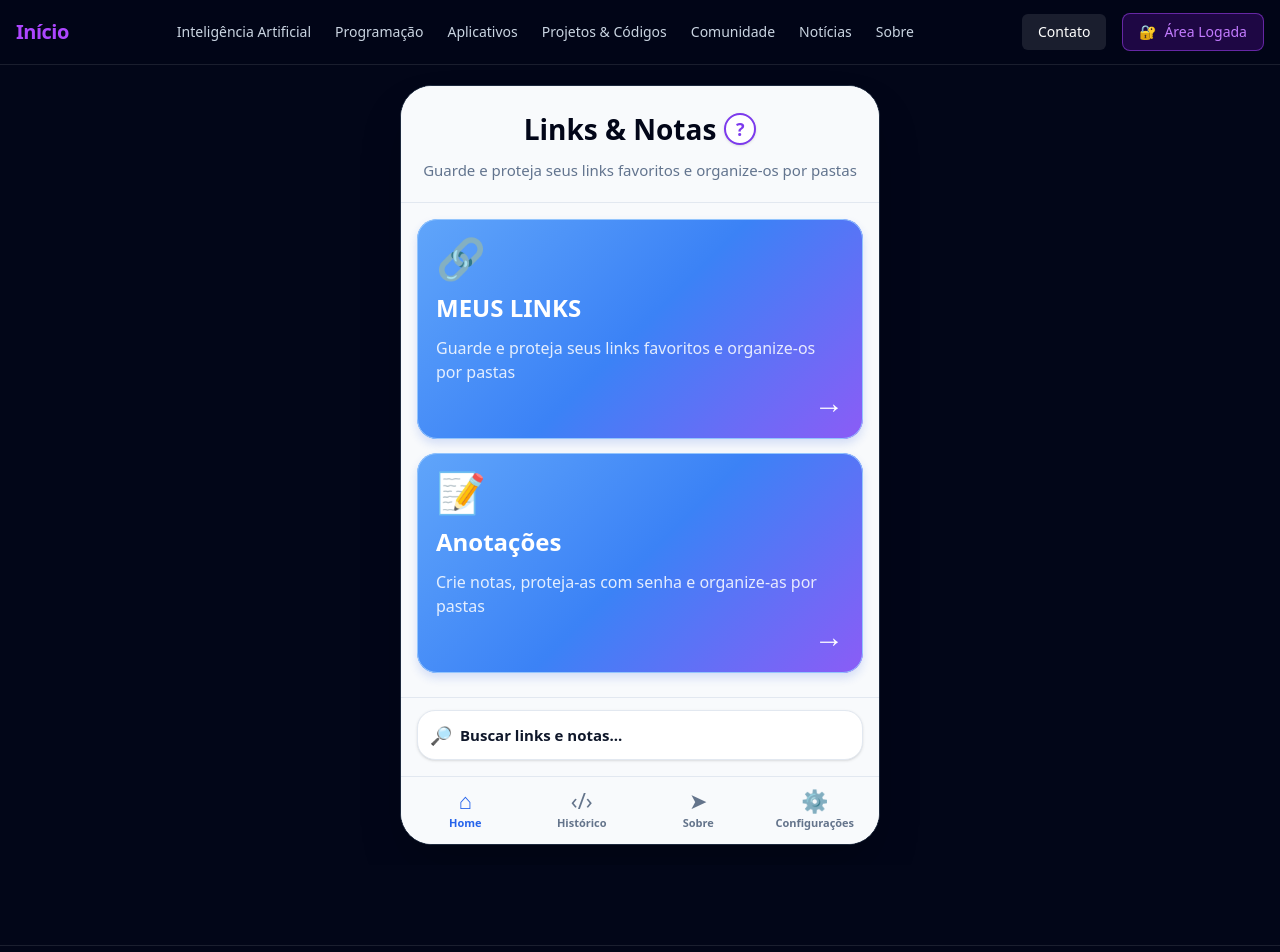
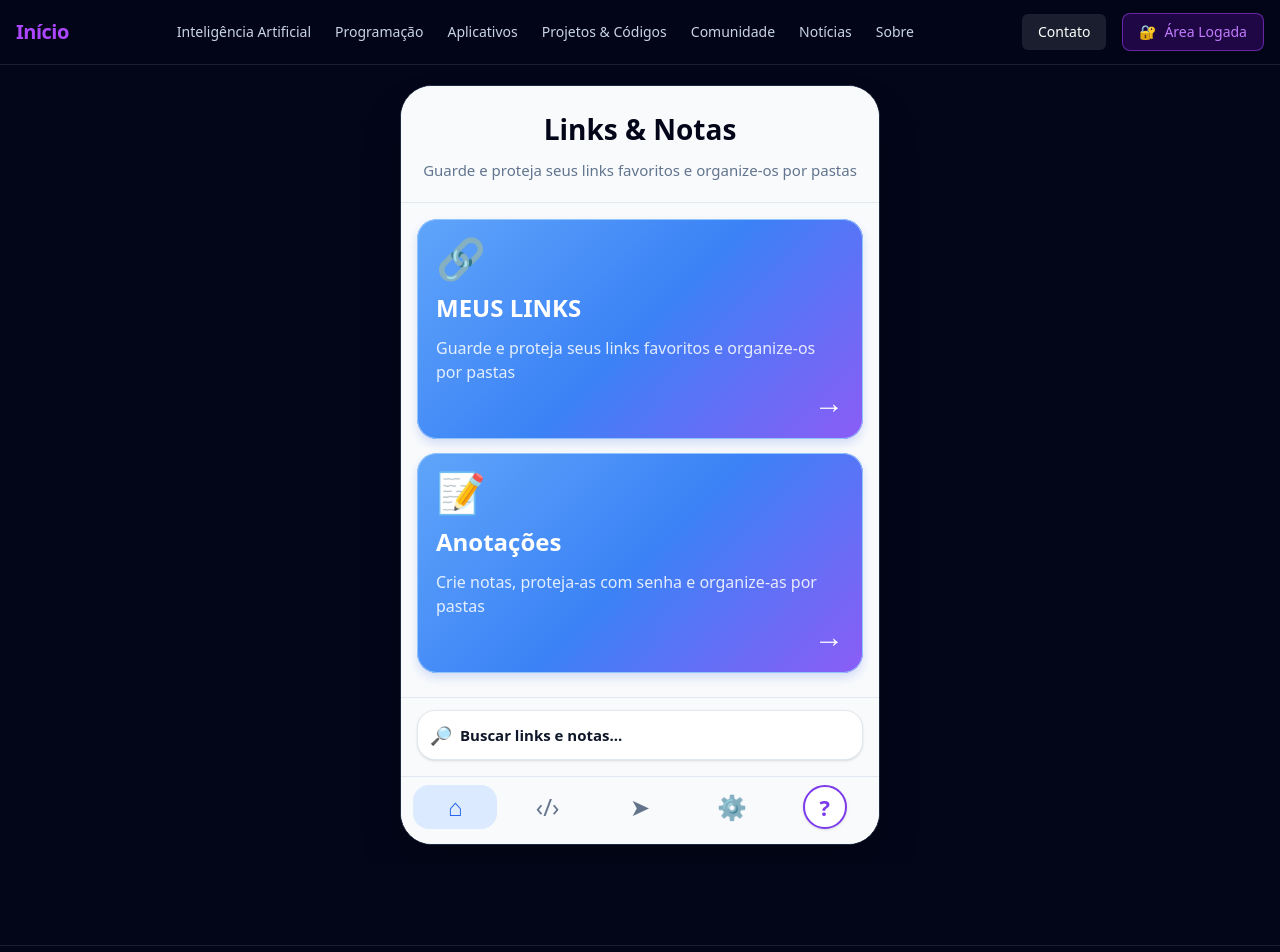
Before and after one commit to periclesreis/laboratorio-ia, a Next.js app: page /links-notas in a window 1280 px wide. Shown: the top 952 px of the page. Built offline with nearby package versions, Linux system fonts and the light colour scheme.

Commit message:
Inclusao de download de Links e Notas Windows

```diff
--- a/app/aplicativos/page.tsx
+++ b/app/aplicativos/page.tsx
@@ -75,12 +75,15 @@ export default function AplicativosPage() {
   const [noticeApp, setNoticeApp] = useState<string | null>(null);
   const [webNoticeApp, setWebNoticeApp] = useState<string | null>(null);
   const [windowsNoticeApp, setWindowsNoticeApp] = useState<string | null>(null);
+  const [linksNotasWindowsNoticeApp, setLinksNotasWindowsNoticeApp] =
+    useState<string | null>(null);
   const [controleAvesWebNoticeApp, setControleAvesWebNoticeApp] =
     useState<string | null>(null);
 
   function abrirVersaoWeb() {
     setWebNoticeApp(null);
     setWindowsNoticeApp(null);
+    setLinksNotasWindowsNoticeApp(null);
     setControleAvesWebNoticeApp(null);
     router.push("/links-notas");
   }
@@ -90,6 +93,7 @@ export default function AplicativosPage() {
     setNoticeApp(null);
     setWebNoticeApp(null);
     setWindowsNoticeApp(null);
+    setLinksNotasWindowsNoticeApp(null);
     window.location.assign(CONTROLE_AVES_WEB_URL);
   }
 
@@ -149,6 +153,7 @@ export default function AplicativosPage() {
                   onClick={() => {
                     setWebNoticeApp(null);
                     setWindowsNoticeApp(null);
+                    setLinksNotasWindowsNoticeApp(null);
                     setControleAvesWebNoticeApp(null);
                     setNoticeApp(app.slug);
                   }}
@@ -163,6 +168,7 @@ export default function AplicativosPage() {
                     onClick={() => {
                       setNoticeApp(null);
                       setWebNoticeApp(null);
+                      setLinksNotasWindowsNoticeApp(null);
                       setControleAvesWebNoticeApp(null);
                       setWindowsNoticeApp(app.slug);
                     }}
@@ -178,12 +184,29 @@ export default function AplicativosPage() {
                     onClick={() => {
                       setNoticeApp(null);
                       setWindowsNoticeApp(null);
+                      setLinksNotasWindowsNoticeApp(null);
                       setControleAvesWebNoticeApp(null);
                       setWebNoticeApp(app.slug);
                     }}
                     className={`${botaoCard} border-2 border-sky-500 bg-sky-600 text-white hover:bg-sky-500`}
                   >
                     🌐 Usar Versão Web
+                  </button>
+                )}
+
+                {app.slug === "links-uteis" && (
+                  <button
+                    type="button"
+                    onClick={() => {
+                      setNoticeApp(null);
+                      setWebNoticeApp(null);
+                      setWindowsNoticeApp(null);
+                      setControleAvesWebNoticeApp(null);
+                      setLinksNotasWindowsNoticeApp(app.slug);
+                    }}
+                    className={`${botaoCard} border-2 border-sky-500 bg-sky-600 text-white hover:bg-sky-500`}
+                  >
+                    💻 Baixar versão Windows
                   </button>
                 )}
 
@@ -194,6 +217,7 @@ export default function AplicativosPage() {
                       setNoticeApp(null);
                       setWebNoticeApp(null);
                       setWindowsNoticeApp(null);
+                      setLinksNotasWindowsNoticeApp(null);
                       setControleAvesWebNoticeApp(app.slug);
                     }}
                     className={`${botaoCard} border-2 border-sky-500 bg-sky-600 text-white hover:bg-sky-500`}
@@ -232,6 +256,71 @@ export default function AplicativosPage() {
                     >
                       OK
                     </button>
+                  </div>
+                )}
+
+                {linksNotasWindowsNoticeApp === app.slug && (
+                  <div className={`${janelaMensagem} border-sky-300 bg-slate-950/95 text-slate-50 shadow-sky-950/80`}>
+                    <button
+                      type="button"
+                      onClick={() => setLinksNotasWindowsNoticeApp(null)}
+                      className={`${botaoFecharMensagem} text-sky-200`}
+                      aria-label="Fechar aviso da versão Windows do Links & Notas"
+                    >
+                      ×
+                    </button>
+
+                    <h3 className="mb-2 pr-8 text-lg font-black text-sky-100">
+                      Baixar versão Windows
+                    </h3>
+
+                    <p className="mb-4 leading-relaxed">
+                      Escolha a versão compatível com o seu computador:
+                    </p>
+
+                    <div className="mb-4 rounded-xl border border-yellow-400/70 bg-yellow-950/40 p-4 text-yellow-50">
+                      <h4 className="mb-2 text-sm font-black text-yellow-200">
+                        ⚠️ Aviso de instalação no Windows
+                      </h4>
+
+                      <p className="mb-3 leading-relaxed">
+                        Como o Links & Notas é um aplicativo novo e independente,
+                        o Windows pode exibir a mensagem <strong>“O Windows protegeu o computador”</strong>.
+                      </p>
+
+                      <p className="mb-2 font-bold">Para instalar:</p>
+
+                      <ol className="mb-3 list-decimal space-y-1 pl-5">
+                        <li>Clique em <strong>“Mais informações”</strong>.</li>
+                        <li>Clique em <strong>“Executar assim mesmo”</strong>.</li>
+                      </ol>
+
+                      <p className="text-sm leading-relaxed text-yellow-100/90">
+                        O aplicativo funciona localmente no computador. Faça backups periódicos dos seus dados.
+                      </p>
+                    </div>
+
+                    <div className="grid gap-3 sm:grid-cols-2">
+                      <a
+                        href="/downloads/Links-e-Notas-Setup-1.0.0-x64.exe"
+                        download
+                        className="inline-flex w-full items-center justify-center rounded-md bg-sky-600 px-3 py-2 text-sm font-bold text-white transition hover:bg-sky-500"
+                      >
+                        💻 Baixar versão 64 bits
+                      </a>
+
+                      <a
+                        href="/downloads/Links-e-Notas-Setup-1.0.0-ia32.exe"
+                        download
+                        className="inline-flex w-full items-center justify-center rounded-md border border-sky-400/70 bg-slate-900 px-3 py-2 text-sm font-bold text-sky-100 transition hover:bg-sky-950"
+                      >
+                        💻 Baixar versão 32 bits
+                      </a>
+                    </div>
+
+                    <p className="mt-4 text-xs leading-relaxed text-slate-400">
+                      Na maioria dos computadores atuais, a versão recomendada é a de 64 bits.
+                    </p>
                   </div>
                 )}
 
--- a/app/links-notas/page.tsx
+++ b/app/links-notas/page.tsx
@@ -1554,18 +1554,7 @@ export default function LinksNotasWebPage() {
           paddingBottom: 20,
         }}
       >
-        <div className="flex items-center justify-center gap-2">
-          <h1 className="text-center text-[28px] font-black text-slate-950">{title}</h1>
-          <button
-            type="button"
-            onClick={() => setHelpOpen(true)}
-            className="flex h-8 w-8 items-center justify-center rounded-full border-2 border-[#7C3AED] bg-white text-[18px] font-black text-[#7C3AED] shadow-sm active:opacity-75"
-            aria-label="Ajuda"
-            title="Ajuda"
-          >
-            ?
-          </button>
-        </div>
+        <h1 className="text-center text-[28px] font-black text-slate-950">{title}</h1>
         {subtitle && (
           <p className="mt-2 text-center text-[15px] font-medium leading-6 text-slate-500">
             {subtitle}
@@ -2449,7 +2438,9 @@ export default function LinksNotasWebPage() {
         {area === "about" && renderAbout()}
         {area === "settings" && renderSettings()}
 
-        {!structuredPreview && <FooterNav active={area} onChange={openFooterArea} />}
+        {!structuredPreview && (
+          <FooterNav active={area} onChange={openFooterArea} onHelp={() => setHelpOpen(true)} />
+        )}
 
         {target && !structuredPreview && (
           <ActionBar
@@ -2664,9 +2655,11 @@ export default function LinksNotasWebPage() {
 function FooterNav({
   active,
   onChange,
+  onHelp,
 }: {
   active: Area;
   onChange: (area: Area) => void;
+  onHelp: () => void;
 }) {
   const items: { area: Area; label: string; icon: string }[] = [
     { area: "home", label: "Home", icon: "⌂" },
@@ -2677,16 +2670,16 @@ function FooterNav({
 
   return (
     <nav
-      className="absolute inset-x-0 bottom-0 z-10 border-t px-2"
+      className="absolute inset-x-0 bottom-0 z-10 border-t px-3"
       style={{
         backgroundColor: COLORS.background,
         borderTopColor: COLORS.border,
         paddingTop: 8,
-        paddingBottom: 12,
+        paddingBottom: 10,
         height: 68,
       }}
     >
-      <div className="grid grid-cols-4 gap-1">
+      <div className="grid grid-cols-5 items-center gap-2">
         {items.map((item) => {
           const selected = active === item.area;
 
@@ -2695,14 +2688,32 @@ function FooterNav({
               key={item.area}
               type="button"
               onClick={() => onChange(item.area)}
-              className="rounded-xl px-1 py-1 text-center"
-              style={{ color: selected ? COLORS.primary : COLORS.muted }}
+              className="flex h-11 items-center justify-center rounded-2xl text-center active:opacity-75"
+              style={{
+                color: selected ? COLORS.primary : COLORS.muted,
+                backgroundColor: selected ? "#DBEAFE" : "transparent",
+              }}
+              aria-label={item.label}
+              title={item.label}
             >
-              <span className="block text-[22px] leading-none">{item.icon}</span>
-              <span className="mt-1 block truncate text-[11px] font-bold">{item.label}</span>
+              <span className="block text-[24px] leading-none">{item.icon}</span>
             </button>
           );
         })}
+
+        <button
+          type="button"
+          onClick={onHelp}
+          className="mx-auto flex h-11 w-11 items-center justify-center rounded-full border-2 bg-white text-[22px] font-black shadow-sm active:opacity-75"
+          style={{
+            borderColor: COLORS.purple,
+            color: COLORS.purple,
+          }}
+          aria-label="Ajuda"
+          title="Ajuda"
+        >
+          ?
+        </button>
       </div>
     </nav>
   );
```
Also changed, not shown: 2 other files (tests, documents, lock files or other folders).
